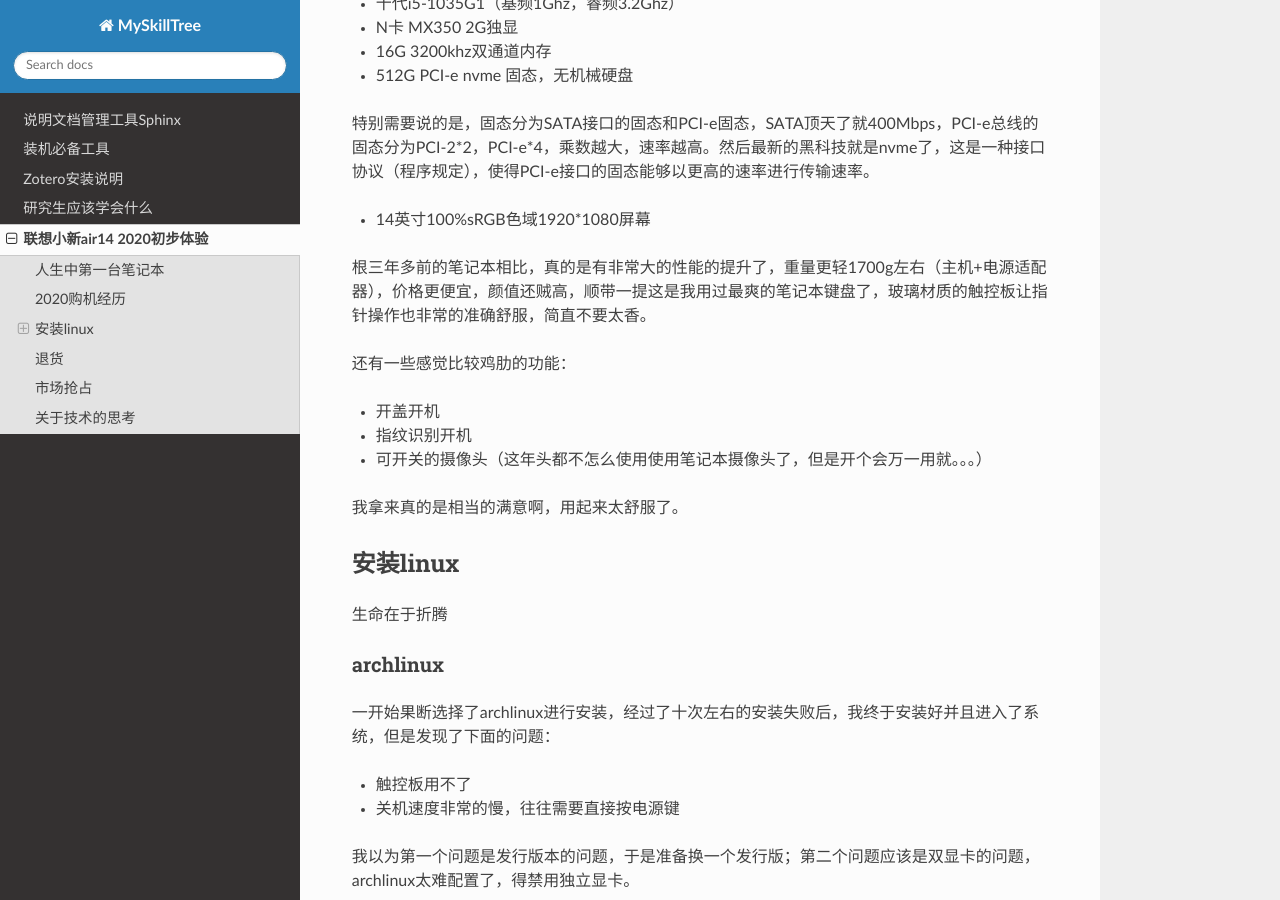
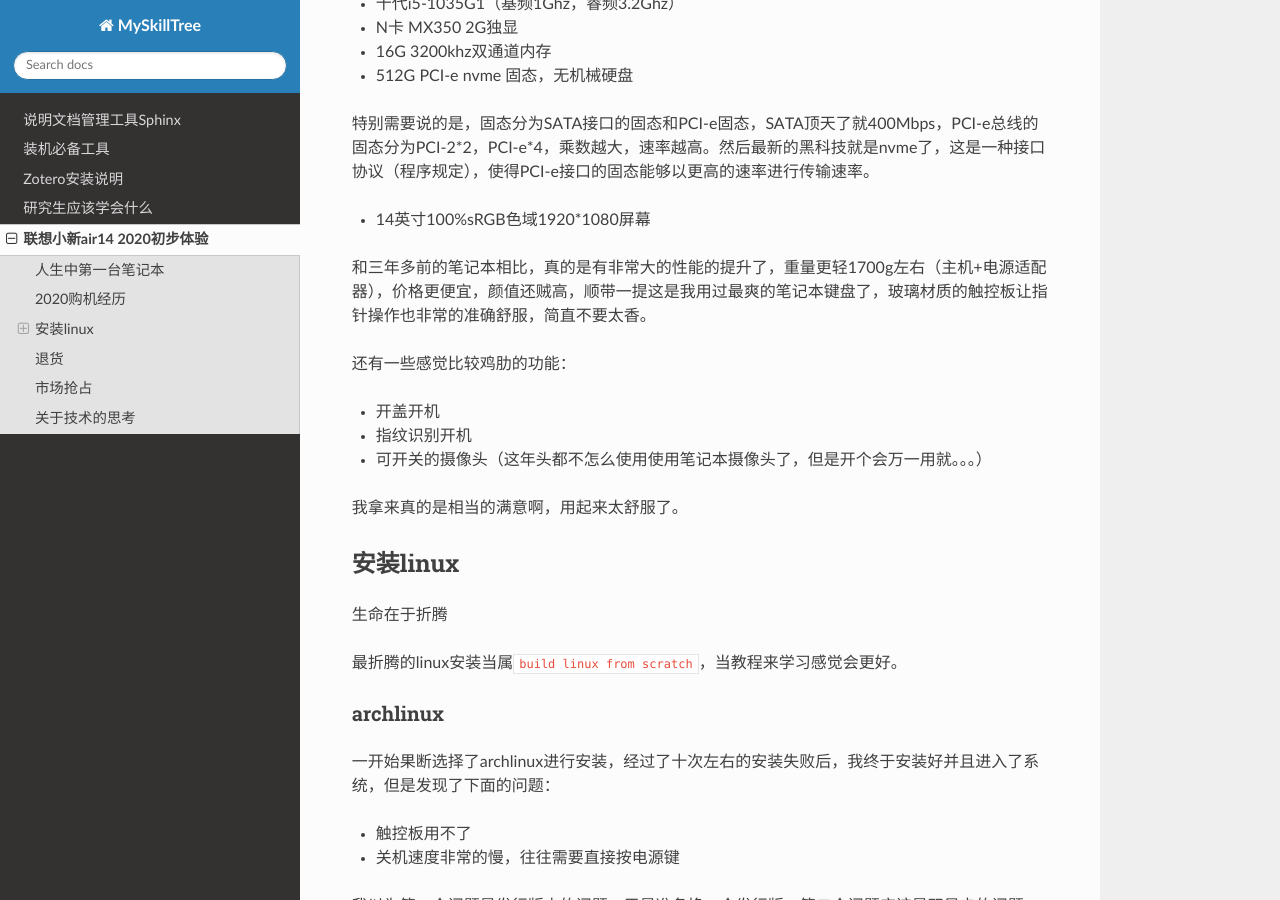
Before and after one commit to baolintian/MyDoc, a Sphinx documentation site: the page built from docs/source/lenovo_air14_2020.md, in a window 1280 px wide and 900 px high, scrolled down 1350 px. Built offline with Sphinx 7.4.7 and the Read the Docs theme 2.0.0, drawn with Linux system fonts in a browser that asks for light colours; some of the changed text lies outside the part shown.

Commit message:
modify add lenovo air14 2020

```diff
--- a/docs/source/lenovo_air14_2020.md
+++ b/docs/source/lenovo_air14_2020.md
@@ -48,7 +48,7 @@
 
 + 14英寸100%sRGB色域1920\*1080屏幕
 
-根三年多前的笔记本相比，真的是有非常大的性能的提升了，重量更轻1700g左右（主机+电源适配器），价格更便宜，颜值还贼高，顺带一提这是我用过最爽的笔记本键盘了，玻璃材质的触控板让指针操作也非常的准确舒服，简直不要太香。
+和三年多前的笔记本相比，真的是有非常大的性能的提升了，重量更轻1700g左右（主机+电源适配器），价格更便宜，颜值还贼高，顺带一提这是我用过最爽的笔记本键盘了，玻璃材质的触控板让指针操作也非常的准确舒服，简直不要太香。
 
 
 
@@ -65,6 +65,8 @@
 ### 安装linux
 
 生命在于折腾
+
+最折腾的linux安装当属`build linux from scratch`，当教程来学习感觉会更好。
 
 #### archlinux
 
@@ -107,7 +109,7 @@ __安装初始选项的时候，将driver=free改为nofree，前者是开源驱
 
 我于是又重新安装了manjaro，经过测试，我真的对这个系统非常的满意，不仅颜值非常的高，而且声音，亮度等驱动支持非常不错。设置桌面的样式还能设置成apple的。。。
 
-但是，美中非常不足的是，我发现[触控板的驱动是真的没有](<https://askubuntu.com/questions/1041820/touchpad-not-working-on-ubuntu-18-04>)（有一个检测的过程，确定是否有驱动写这个文章的时候怎么都找不到当时的链接）。
+但是，美中非常不足的是，我发现[触控板的驱动是真的没有](<https://askubuntu.com/questions/1041820/touchpad-not-working-on-ubuntu-18-04>)（有一个检测的过程，确定是否有驱动，写这个文章的时候怎么都找不到当时的链接，就用一个其他的链接代替了）。
 
 我还是难以迈过用无线鼠标的坎。
 
```
